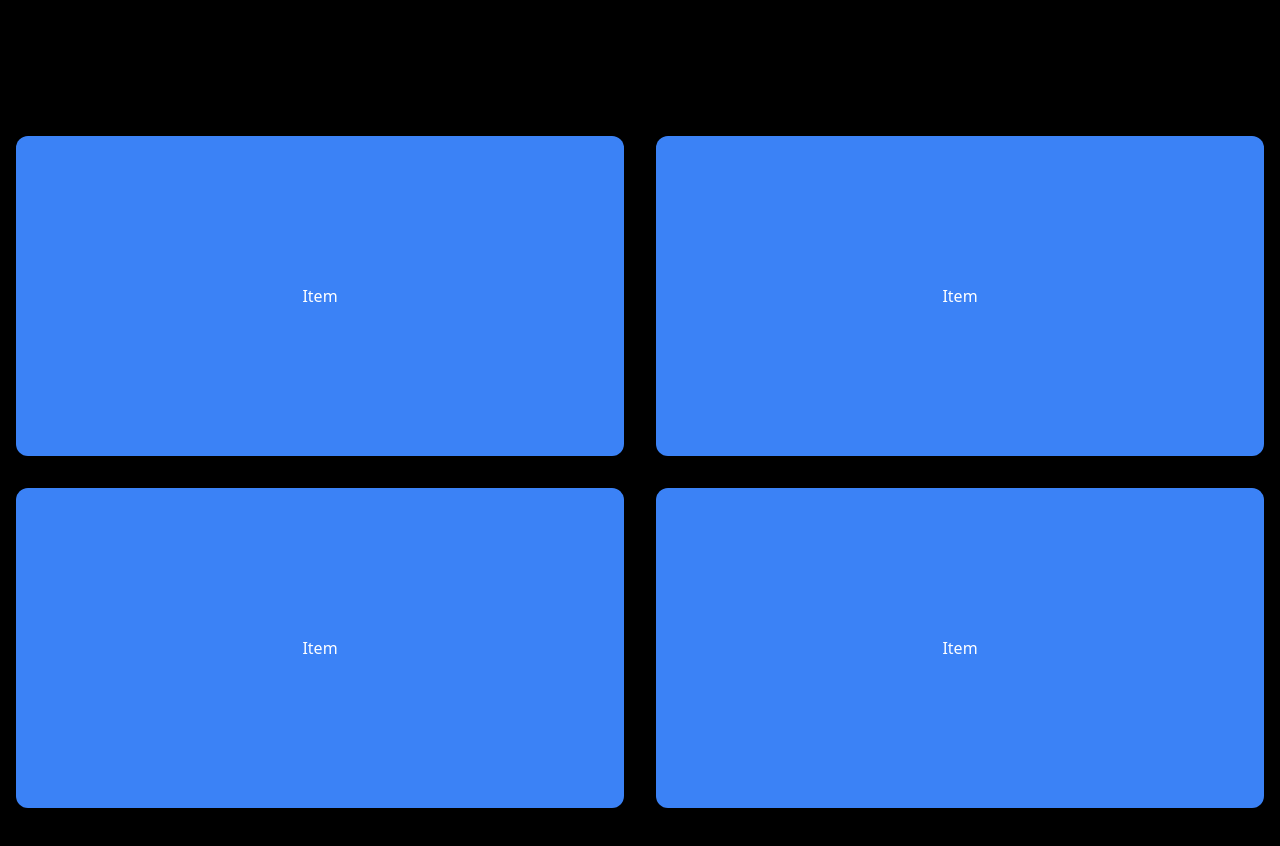
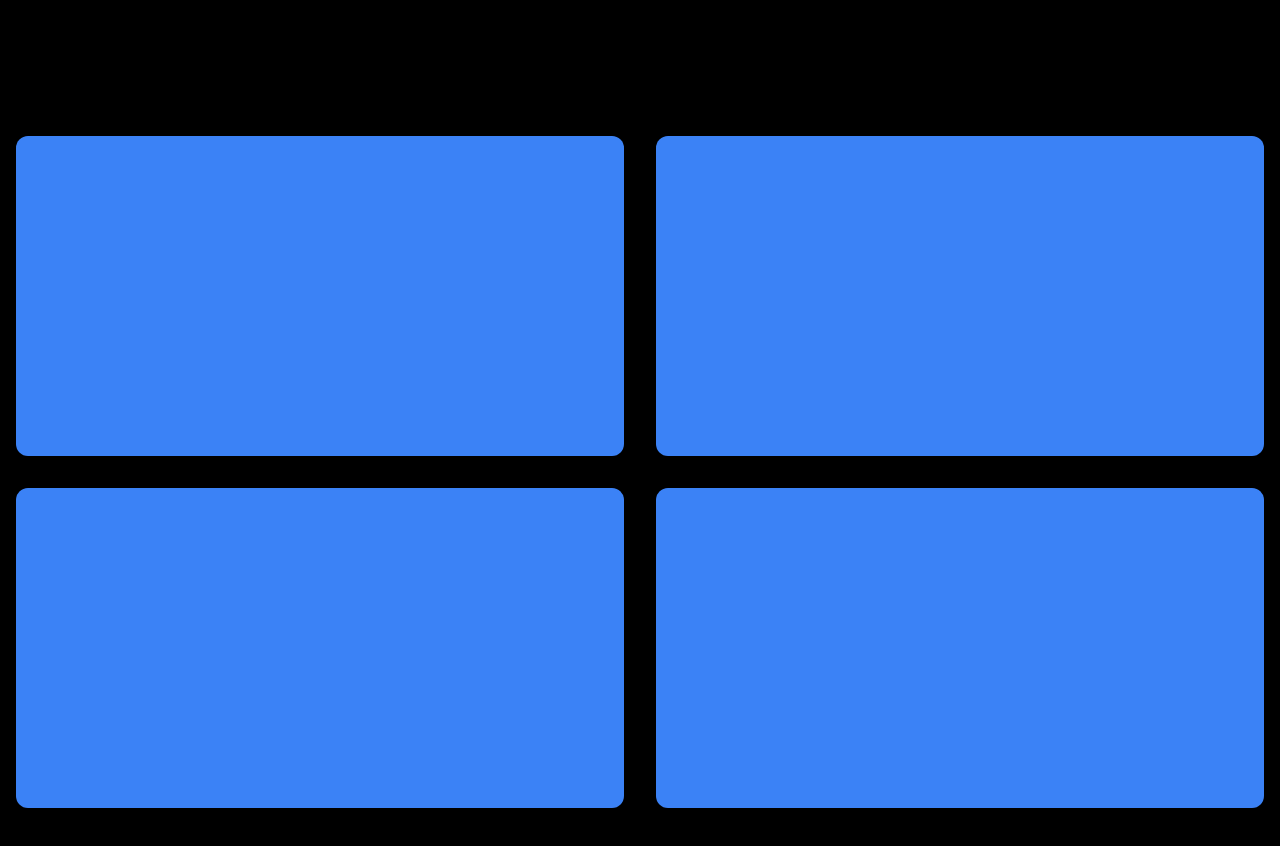
Before and after one commit to ArjunBasandrai/portfolio, a Next.js app: page / in a window 1280 px wide. Shown: the part 520-1366 px from the top of the page. Built offline with nearby package versions, Linux system fonts and the light colour scheme.

Commit message:
feat: added project card hover effects

```diff
--- a/src/components/HomePageProjectsGrid/GridItem.tsx
+++ b/src/components/HomePageProjectsGrid/GridItem.tsx
@@ -1,9 +1,69 @@
-export default function GridItem() {
-    return (
-        <div className="w-full md:w-1/2 p-4">
-          <div className="bg-blue-500 h-80 flex items-center justify-center text-white rounded-xl">
-            Item
+"use client";
+
+import Link from 'next/link';
+
+interface GridItemProps {
+  name: string;
+}
+
+export default function GridItem({ name }: GridItemProps) {
+  const delays = ['0ms', '125ms', '150ms', '75ms'];
+
+  return (
+    <div className="w-full md:w-1/2 p-4">
+      <Link href={`/projects/${name}`}>
+        <div className="relative group cursor-pointer">
+          <div className="bg-blue-500 h-80 flex items-center justify-center text-white rounded-xl z-0">
+            {/* Item */}
+          </div>
+          <div className="absolute inset-0 bg-black bg-opacity-50 opacity-0 group-hover:opacity-100 transition-opacity duration-300 z-10 flex items-center justify-center">
+            <div className="relative">
+              <div className="transform scale-0 group-hover:scale-100 transition-transform duration-500 ease-in-out text-center">
+                <span className="text-white text-2xl sm:text-3xl font-Bodoni">View Post</span>
+              </div>
+              {['top-left', 'top-right', 'bottom-left', 'bottom-right'].map((position, index) => (
+                <span
+                  key={position}
+                  className={`${position.split('-')[1]}-plus-sign plus-${position} text-white text-2xl`}
+                  style={{
+                    transitionDelay: delays[index],
+                  }}
+                >
+                  +
+                </span>
+              ))}
+            </div>
           </div>
         </div>
-    );
+      </Link>
+      <style jsx>{`
+        .left-plus-sign {
+          position: absolute;
+          top: 0;
+          left: 0;
+          transform: translate(0%, 0%) scale(0);
+          transition: transform 0.5s ease-in-out;
+        }
+        .right-plus-sign {
+          position: absolute;
+          top: 0;
+          right: 0;
+          transform: translate(0%, 0%) scale(0);
+          transition: transform 0.5s ease-in-out;
+        }
+        .group:hover .plus-top-left {
+          transform: translate(-400%, -150%) scale(1);
+        }
+        .group:hover .plus-top-right {
+          transform: translate(400%, -150%) scale(1);
+        }
+        .group:hover .plus-bottom-left {
+          transform: translate(-400%, 150%) scale(1);
+        }
+        .group:hover .plus-bottom-right {
+          transform: translate(400%, 150%) scale(1);
+        }
+      `}</style>
+    </div>
+  );
 }
--- a/src/components/HomePageProjectsGrid/ProjectsHomeGrid.tsx
+++ b/src/components/HomePageProjectsGrid/ProjectsHomeGrid.tsx
@@ -4,10 +4,10 @@ export default function ProjectsHomeGrid() {
   return (
     <div className="container bg-black mx-auto px-4 py-8 -mt-32 md:-mt-48 relative z-10">
       <div className="flex flex-wrap -mx-4">
-        <GridItem />
-        <GridItem />
-        <GridItem />
-        <GridItem />
+        <GridItem name="Hello" />
+        <GridItem name="Hello" />
+        <GridItem name="Hello" />
+        <GridItem name="Hello" />
       </div>
     </div>
   );
```
